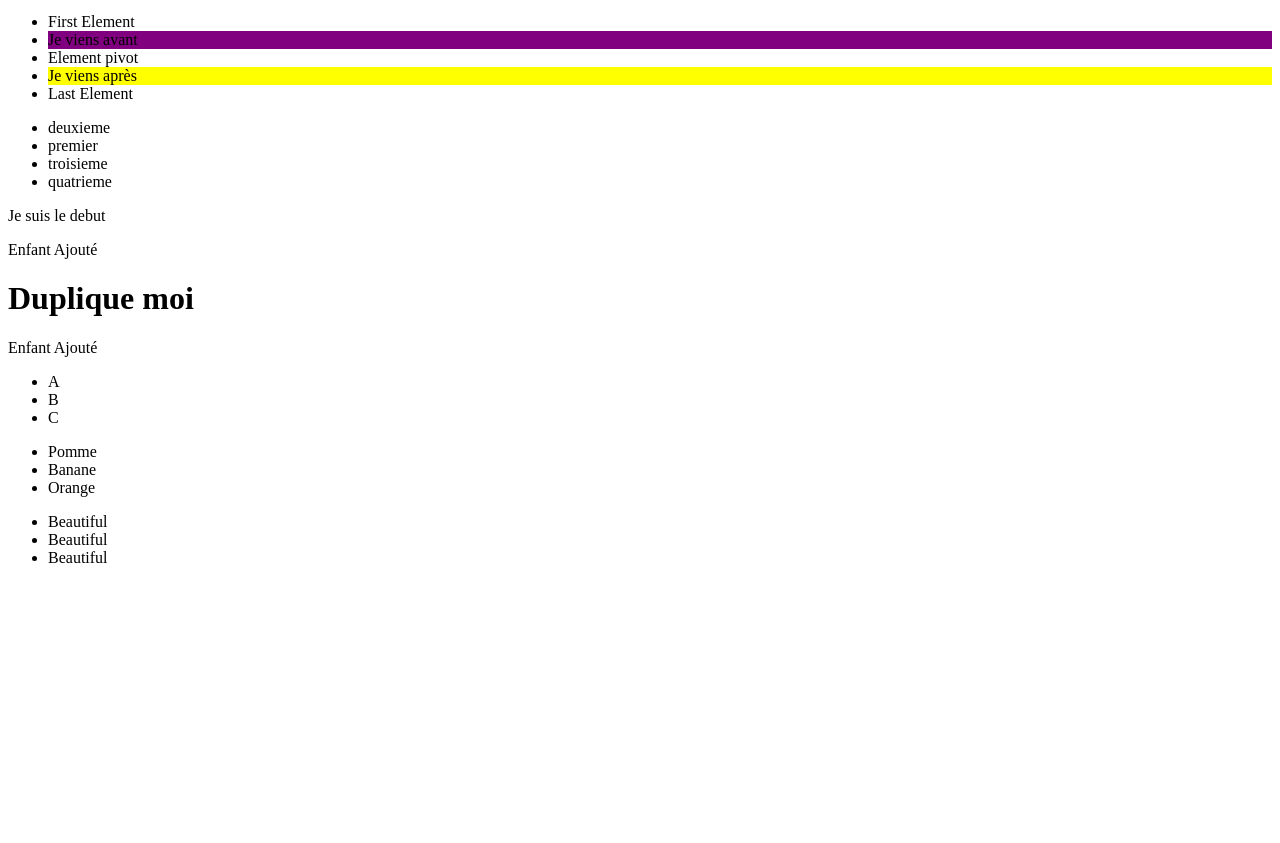
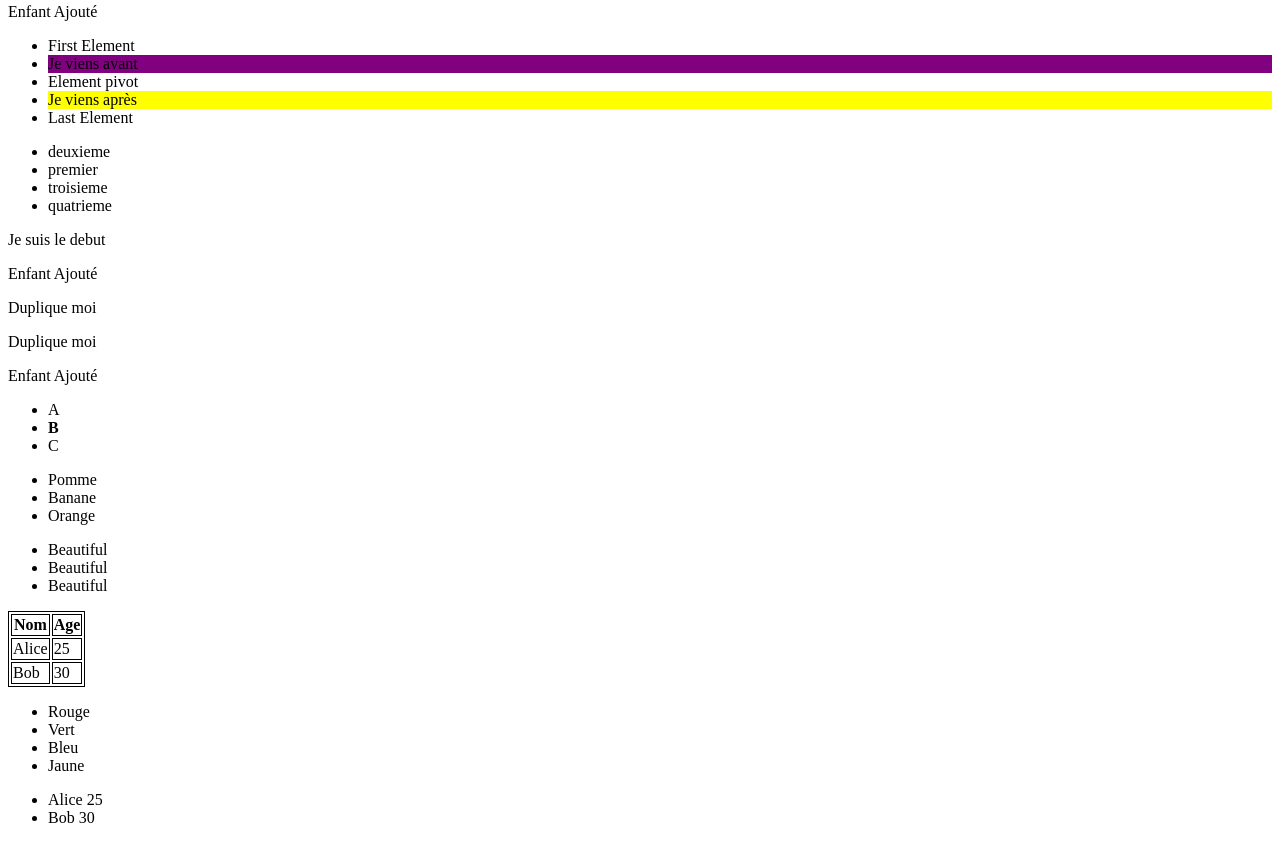
Before and after one commit to Nehemie-Jacques/Exercice-js-sur-le-DOM, a plain HTML site: page src/index.html in a window 1280 px wide. Shown: the part 853-1696 px from the top of the page. Before the commit the page ends 1436 px from the top, so only its background shows below. Drawn offline with Linux system fonts and the light colour scheme.

Commit message:
exercice complet

```diff
--- a/src/dom.js
+++ b/src/dom.js
@@ -16,10 +16,11 @@ for(let i = 0; i < 10; i++){
 body.prepend(question2);
 console.log(body.innerHTML);
 
+const couleur = ["green", "red", "yellow", "purple", "pink", "brown", "gray", "orange", "gold", "beige", "sliver"];
 const question3 = document.getElementById("tableau");
 const cellule = document.getElementsByTagName("td");
 for(let i = 0; i < cellule.length; i++){
-    cellule[i].style.backgroundColor = "green";
+    cellule[i].style.backgroundColor = couleur[Math.floor(Math.random() * couleur.length)];
 }
 
 const question4 = document.getElementById("parent");
@@ -93,18 +94,37 @@ console.log(listelement.lastElementChild.textContent);
 
 const inverser = document.getElementById("inverser");
 const inverserli = inverser.children;
+
 inverser.insertBefore(inverserli[1], inverserli[0]);
 
 const suppsuivant = document.getElementById("suppsuivant");
-suppsuivant.nextElementSibling.remove();const nextelt = cloner.nextElementSibling;
+suppsuivant.nextElementSibling.remove();
 
 
 const cloner = document.getElementById("dupliquer");
 const dupliquer = cloner.cloneNode(true);
-cloner.nextElementSibling.remove();
+cloner.parentNode.insertBefore(dupliquer, cloner.nextSibling);
 console.log(dupliquer);
 
-// const question3 = document.getElementById("tableau");
+// Exercise 4
+
+const transformer = [
+    ['Nom', 'Age'],
+    ['Alice', 25],
+    ['Bob', 30]
+];
+const creerTable = document.createElement("table");
+for(let i = 0; i < transformer.length; i++){
+    const ligne = document.createElement("tr");
+    for(let j = 0; j < transformer[i].length; j++){
+        const cellule = i === 0 ?document.createElement("th") : document.createElement("td");
+        cellule.textContent = transformer[i][j];
+        ligne.appendChild(cellule);
+    }
+    creerTable.appendChild(ligne);
+}
+body.appendChild(creerTable);
+
 const newligne = document.createElement("tr");
 question3.appendChild(newligne);
 const contenu1 = document.createElement("td");
@@ -121,4 +141,34 @@ console.log(contenu1);
 console.log(contenu2);
 console.log(contenu3);
 
-const trouver = ["A", "B", "C"];
+const trouver = document.querySelectorAll(".found li");
+for(let i = 0; i < trouver.length; i++){
+    if(trouver[i].textContent === "B"){
+        trouver[i].style.fontWeight = "bold";
+        break;
+    }
+}
+
+const tableau1 = ["Rouge", "Vert"];
+const tableau2 =  ["Bleu", "Jaune"];
+const tableau3 = tableau1.concat(tableau2);
+console.log(tableau3);
+const ultableau = document.createElement("ul");
+for(let i = 0; i < tableau3.length; i++){
+    const litableau = document.createElement("li");
+    litableau.textContent = tableau3[i];
+    ultableau.appendChild(litableau);
+}
+body.appendChild(ultableau);
+
+const indivus = [
+    {nom: "Alice", age: 25},
+    {nom: "Bob", age: 30}
+];
+const ulIndividu = document.createElement("ul");
+for(let i = 0; i < indivus.length; i++){
+    const liIndividu = document.createElement("li");
+    liIndividu.textContent = `${indivus[i].nom} ${indivus[i].age}`
+    ulIndividu.appendChild(liIndividu);
+}
+body.appendChild(ulIndividu);
--- a/src/index.html
+++ b/src/index.html
@@ -92,8 +92,8 @@
     </div>
 
     <div>
-        <h1 id="dupliquer">Duplique moi</h1>
-        <h1></h1>
+        <p id="dupliquer">Duplique moi</p>
+        <p></p>
     </div>
 
     <ul class="found">
```
